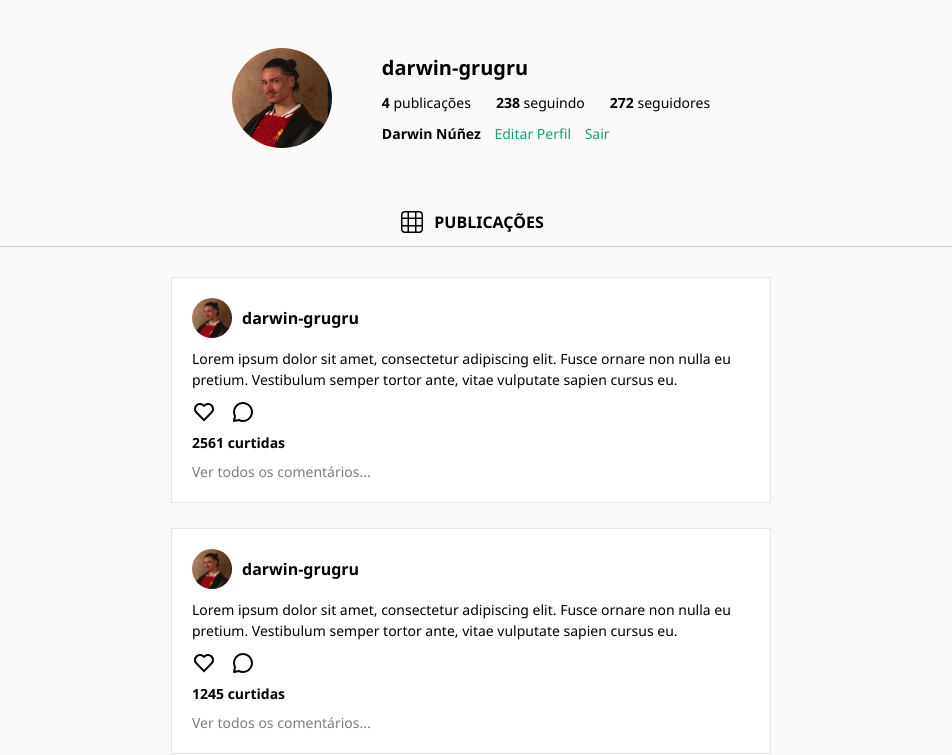
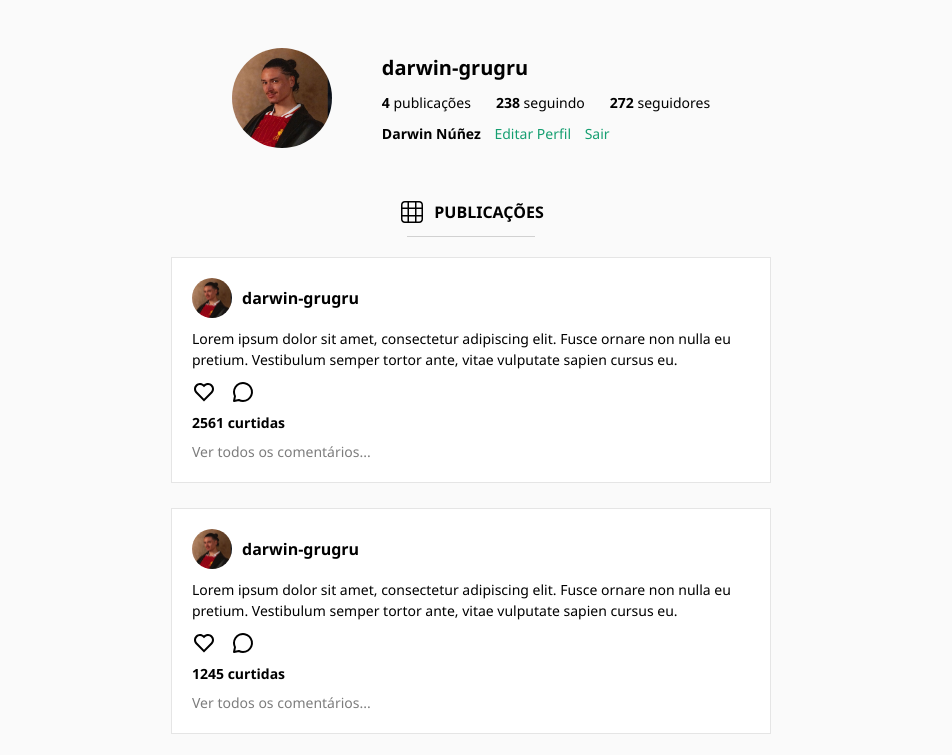
Before and after one commit to CauheM/devconnect-2S-M, a plain HTML site: page static-devconnect/pages/Tela-perfil.html in a window 1280 px wide. Shown: the part 82-837 px from the top of the page, without its empty margins (169-1121 px from the left). Drawn offline with Linux system fonts and the light colour scheme; a web font is replaced by a local one.

Commit message:
desafio finalizado

```diff
--- a/static-devconnect/styles/Tela-perfil.css
+++ b/static-devconnect/styles/Tela-perfil.css
@@ -84,8 +84,9 @@ main {
     gap: 8px;
     font-size: var(--tamanho-fonte-md);
     text-transform: uppercase;
-    margin: 30px 0;
     font-weight: bold;
+    width: 10%;
+    margin: 20px auto;
     border-bottom: 1px solid var(--cor-cinza-escuro4);
     padding-bottom: 10px;
 }
--- a/static-devconnect/styles/feed.css
+++ b/static-devconnect/styles/feed.css
@@ -136,6 +136,7 @@ main {
   object-position: center;
   width: 100%;
   height: 350px;
+
 }
 
 .card-publi > figure > figcaption{
```
